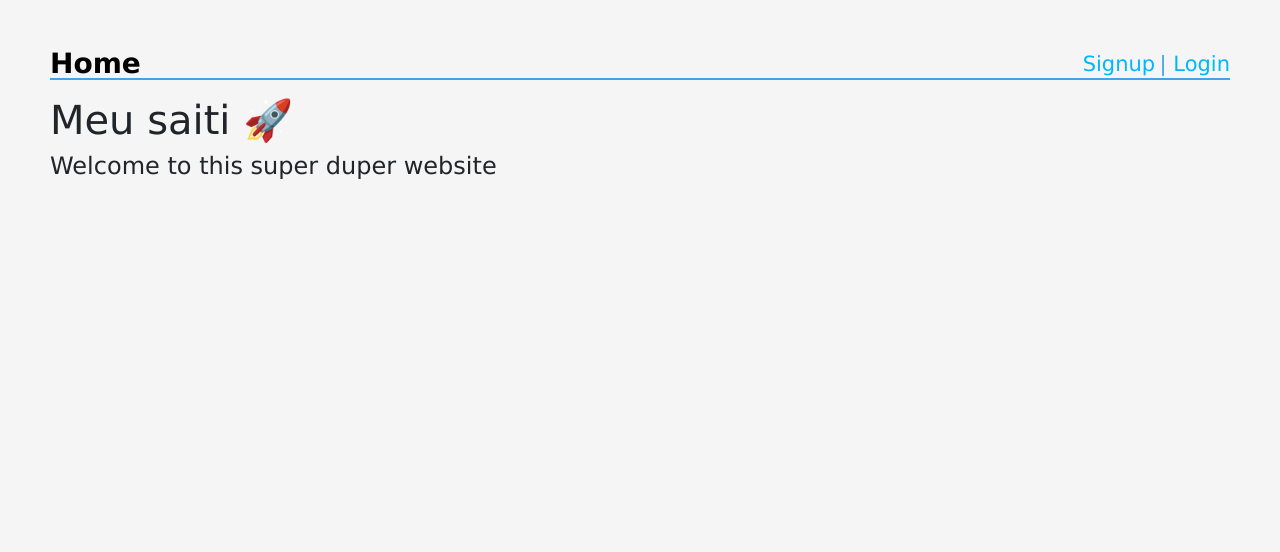
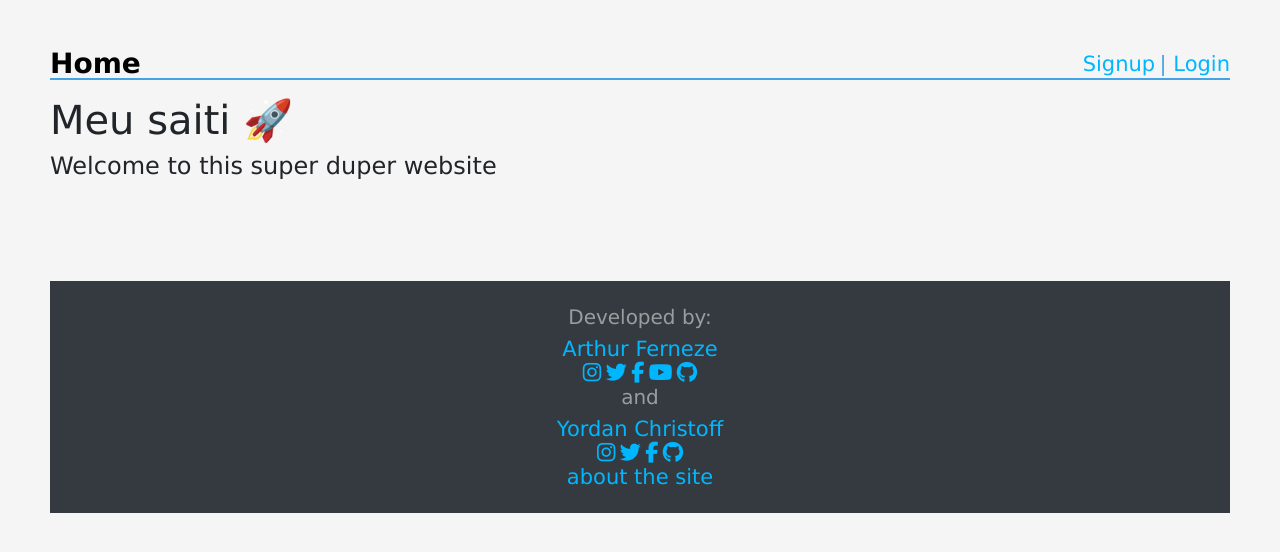
Before and after one commit to farneze/Project-Ironhack-FS-Application, a Node server app: page / in a window 1280 px wide. Shown: the top 552 px of the page. Run offline with Node 20, Linux system fonts and the light colour scheme; some libraries are stand-ins or nearby versions.

Commit message:
footer and developerspage almost done

```diff
--- a/public/stylesheets/style.css
+++ b/public/stylesheets/style.css
@@ -121,3 +121,25 @@ ul li {
 .form-signin input {
   margin-bottom: 0 !important;
 }
+
+footer{
+  margin-top: 100px;
+  display: flex;
+  flex-direction: column-reverse;
+}
+
+.developersBlock{
+  display: flex;
+  flex-direction: column;
+}
+
+
+.devs{
+  display: flex;
+  flex-direction: column;
+}
+
+.footerDiv{
+  display: flex;
+  /* flex-direction: column; */
+}
--- a/routes/index.routes.js
+++ b/routes/index.routes.js
@@ -125,7 +125,7 @@ router.get("/logout", (req, res) => {
   req.session.destroy();
   res.redirect("/");
 });
-
+// GET -
 router.get("/addnewquestion", (req, res) => {
   res.render("addQuestion");
 });
@@ -226,4 +226,13 @@ router.post("/addnewsubjects", async (req, res) => {
   }
 });
 
+router.get("/developers", (req, res) => {
+  res.render("developers.hbs");
+});
+
+router.get("/about", (req, res) => {
+  res.render("about.hbs");
+});
+
+
 module.exports = router;
--- /dev/null
+++ b/views/about.hbs
@@ -0,0 +1 @@
+<h1>ABOUT THE SITE</h1>
--- a/views/layout.hbs
+++ b/views/layout.hbs
@@ -8,6 +8,7 @@
     <title>{{title}}</title>
     <link href="https://stackpath.bootstrapcdn.com/bootstrap/4.3.1/css/bootstrap.min.css" rel="stylesheet" />
     <link rel="stylesheet" href="/stylesheets/style.css" />
+    <script src="https://kit.fontawesome.com/e51ecd7475.js" crossorigin="anonymous"></script>
   </head>
 
   <body>
@@ -35,6 +36,98 @@
 
     {{{body}}}
 
+<footer id="sticky-footer" class="py-4 bg-dark text-white-50">
+    <div class="container text-center footerDiv1">
+      <h5>Developed by:</h5>
+      <section class="devs">
+
+        <div class="devs">
+           <div>
+               <a href="/developers">Arthur Ferneze</a>
+
+            <div >
+              <a
+                href="https://www.instagram.com/artfarneze/"
+                target="_blank"
+                aria-label="Instagram"
+                ><i class="fa fa-instagram" aria-hidden="true"></i
+              ></a>
+              <a
+                href="https://twitter.com/ArthurFarneze"
+                target="_blank"
+                aria-label="Twitter"
+                ><i class="fa fa-twitter" aria-hidden="true"></i
+              ></a>
+              <a
+                href="https://www.facebook.com/arthur.farneze"
+                target="_blank"
+                aria-label="Facebook"
+                ><i class="fa fa-facebook" aria-hidden="true"></i
+              ></a>
+              <a
+                href="https://www.youtube.com/user/arthurfarneze"
+                target="_blank"
+                aria-label="Youtube"
+                ><i class="fa fa-youtube" aria-hidden="true"></i
+              ></a>
+              <a href="https://github.com/farneze" target="_blank" aria-label="Github"
+                ><i class="fa fa-github" aria-hidden="true"></i
+              ></a>
+            </div>
+           </div>
+
+            <h5>and</h5>
+
+
+          <div class="devs">
+            <a href="/developers">Yordan Christoff</a>
+
+            <div >
+
+                <a
+                href="https://www.instagram.com/yordc"
+                target="_blank"
+                aria-label="Instagram"
+                ><i class="fa fa-instagram" aria-hidden="true"></i
+              ></a>
+              <a
+                href="https://twitter.com/Nadroy4"
+                target="_blank"
+                aria-label="Twitter"
+                ><i class="fa fa-twitter" aria-hidden="true"></i
+              ></a>
+              <a
+                href="https://www.facebook.com/yordancurt"
+                target="_blank"
+                aria-label="Facebook"
+                ><i class="fa fa-facebook" aria-hidden="true"></i
+              ></a>
+
+              <a href="https://github.com/yordancurty" target="_blank" aria-label="Github"
+                ><i class="fa fa-github" aria-hidden="true"></i
+              ></a>
+
+            </div>
+
+          </div>
+        </div>
+
+      </section>
+
+      <a href="/about">about the site</a>
+    </div>
+  </footer>
+
+    {{!-- <footer >
+      <section class="devs">
+        <h5>Developed by:</h5>
+      <a href="/developers">Arthur Ferneze</a>
+      <h5>and</h5>
+      <a href="/developers">Yordan Christoff</a>
+      </section>
+      <a href="/about">about the site</a>
+    </footer> --}}
+
     <script src="/javascripts/script.js"></script>
   </body>
 
```
Also changed, not shown: views/developers.hbs (added, +31 -0 lines).
